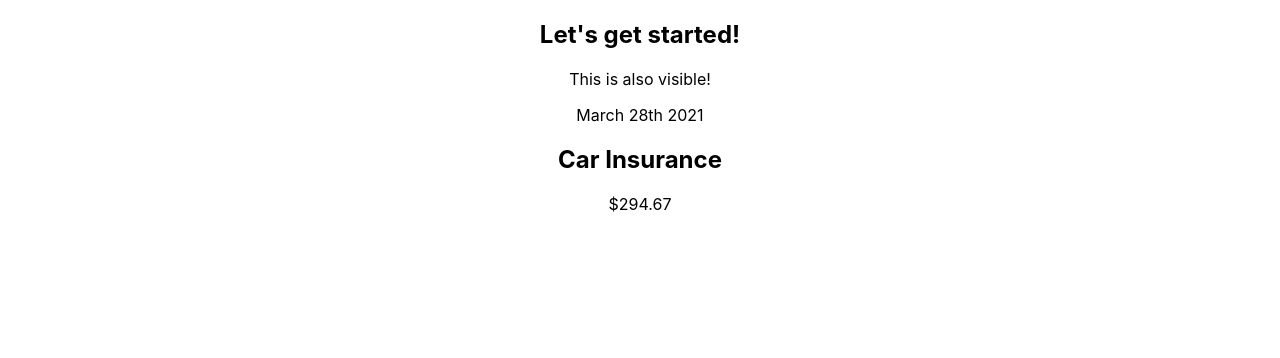
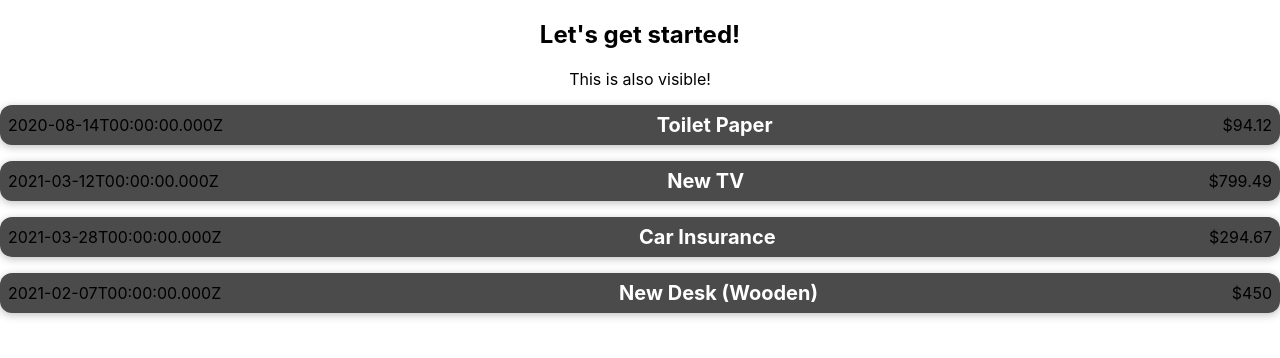
Before and after one commit to ocrosby/react-example, a React (Create React App) app: page / in a window 1280 px wide. Shown: the top 358 px of the page. Built offline with nearby package versions, Linux system fonts and the light colour scheme.

Commit message:
chore: add props usage to ExpenseItem

```diff
--- a/src/App.js
+++ b/src/App.js
@@ -1,12 +1,62 @@
 import './App.css';
 import ExpenseItem from "./components/ExpenseItem";
 
+
+
 function App() {
-  return (
+    const expenses = [
+        {
+            id: 'e1',
+            title: 'Toilet Paper',
+            amount: 94.12,
+            date: new Date(2020, 7, 14),
+        },
+        {
+            id: 'e2',
+            title: 'New TV',
+            amount: 799.49,
+            date: new Date(2021, 2, 12),
+        },
+        {
+            id: 'e3',
+            title: 'Car Insurance',
+            amount: 294.67,
+            date: new Date(2021, 2, 28),
+        },
+        {
+            id: 'e4',
+            title: 'New Desk (Wooden)',
+            amount: 450,
+            date: new Date(2021, 1, 7),
+        },
+
+    ];
+
+    return (
     <div className="App">
-      <h2>Let's get started!</h2>
-      <p>This is also visible!</p>
-      <ExpenseItem />
+        <h2>Let's get started!</h2>
+        <p>This is also visible!</p>
+        <ExpenseItem
+          title={expenses[0].title}
+          amount={expenses[0].amount}
+          date={expenses[0].date}
+        />
+        <ExpenseItem
+            title={expenses[1].title}
+            amount={expenses[1].amount}
+            date={expenses[1].date}
+        />
+
+        <ExpenseItem
+            title={expenses[2].title}
+            amount={expenses[2].amount}
+            date={expenses[2].date}
+        />
+        <ExpenseItem
+            title={expenses[3].title}
+            amount={expenses[3].amount}
+            date={expenses[3].date}
+        />
     </div>
   );
 }
--- a/src/components/ExpenseItem.js
+++ b/src/components/ExpenseItem.js
@@ -1,12 +1,12 @@
 import './ExpenseItem.css';
 
-function ExpenseItem() {
+function ExpenseItem(props) {
     return (
-        <div>
-            <div>March 28th 2021</div>
-            <div>
-                <h2>Car Insurance</h2>
-                <p>$294.67</p>
+        <div className="expense-item">
+            <div>{props.date.toISOString()}</div>
+            <div className="expense-item__description">
+                <h2>{props.title}</h2>
+                <div className="expense-item_price">${props.amount}</div>
             </div>
         </div>
     );
```
